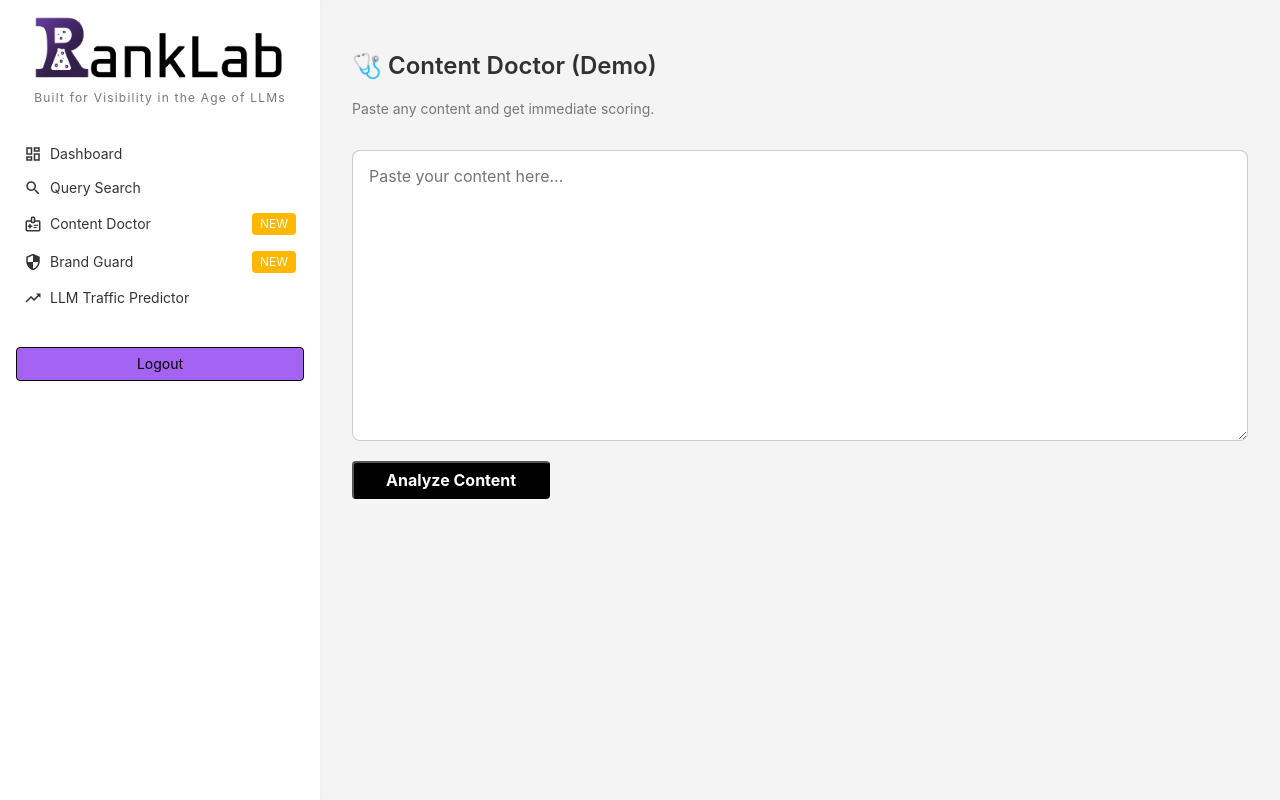
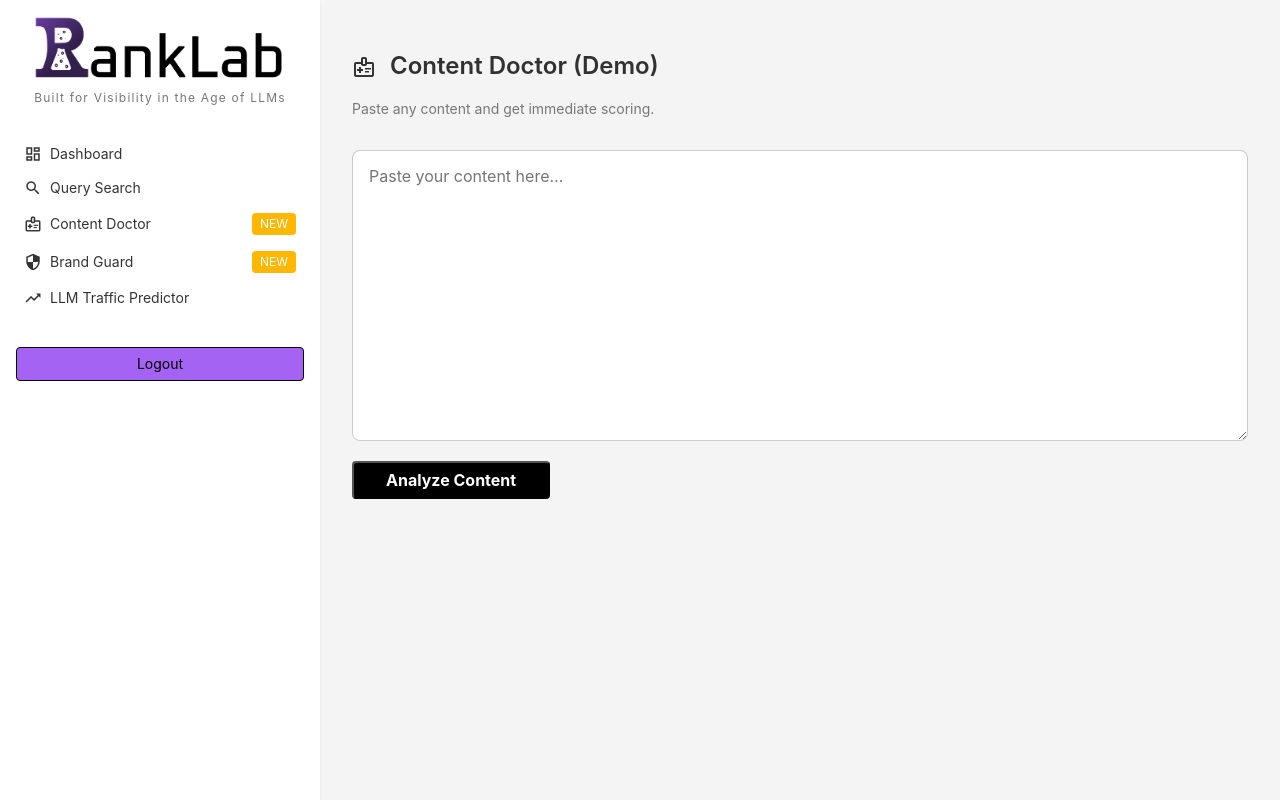
Before and after one commit to RankLab-AI/ranklab-alpha, a FastAPI app: page /content-doctor in a window 1280 px wide. Run offline with FastAPI, Linux system fonts and the light colour scheme; parts of the project's set-up code (start-up, migrations or seed data) failed here and were passed over.

Commit message:
chore: switches to material icons

```diff
--- a/app/templates/content_doctor.html
+++ b/app/templates/content_doctor.html
@@ -18,7 +18,10 @@
     <!-- Main content -->
     <main class="flex-auto pa4">
       <div class="mb4">
-        <h2 class="header black-80">🩺 Content Doctor (Demo)</h2>
+        <h2 class="header black-80">
+          <span class="material-icons-outlined v-mid mr2">medical_information</span>
+          Content Doctor (Demo)
+        </h2>
         <span class="f6 gray">Paste any content and get immediate scoring.</span>
       </div>
 
```
Also changed, not shown: app/templates/content_lab.html (+7 -5 lines).
